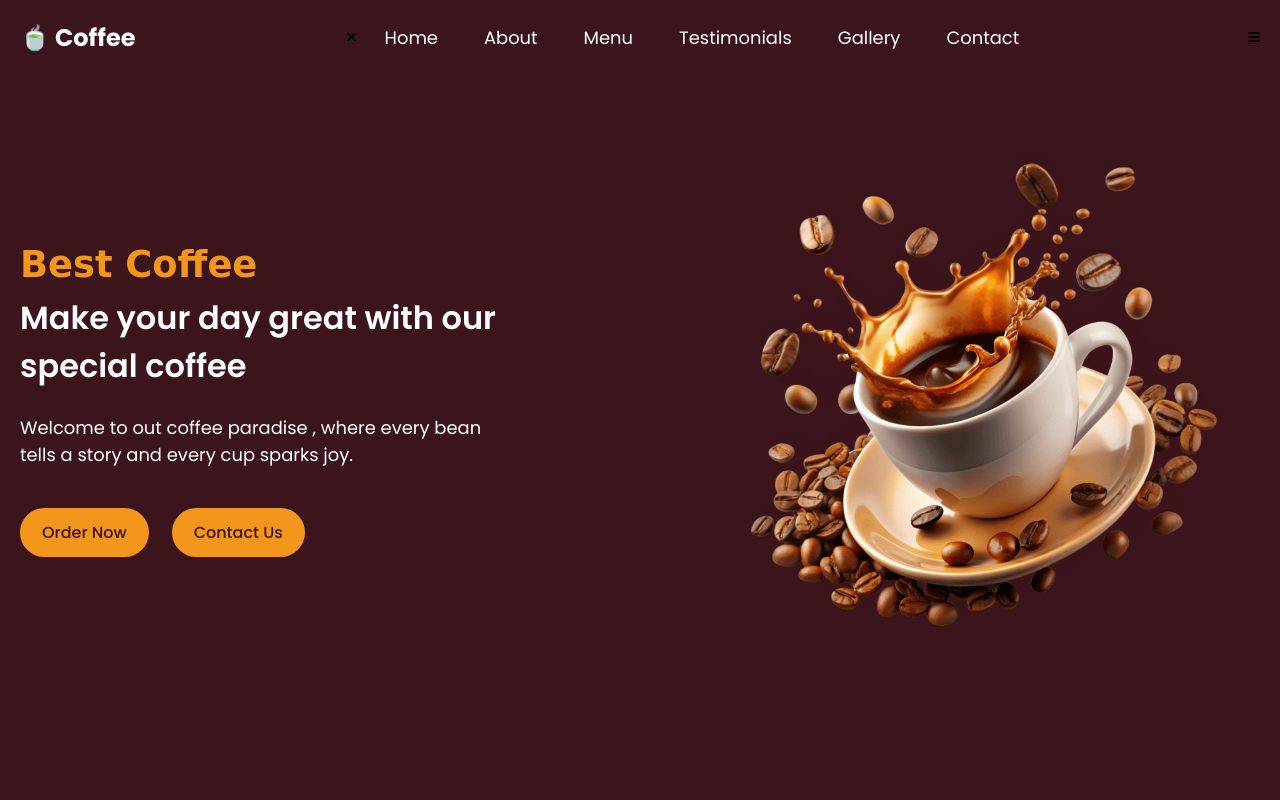
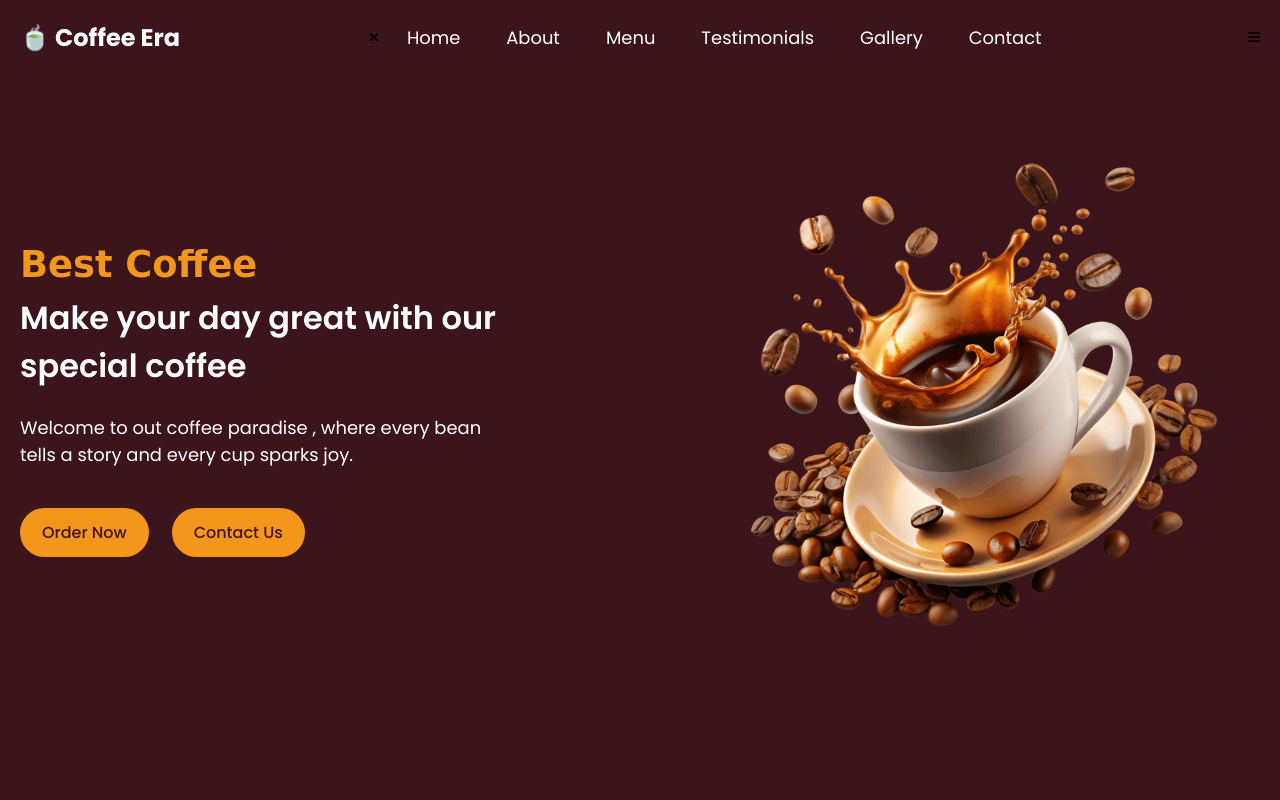
Before and after one commit to Aravind2455/coffee-app, a plain HTML site: page index.html in a window 1280 px wide. Shown: the top 800 px of the page. Drawn offline with Linux system fonts and the light colour scheme; a web font is replaced by a local one.

Commit message:
Update index.html

```diff
--- a/index.html
+++ b/index.html
@@ -8,7 +8,7 @@
 
 
     <meta name="viewport" content="width=device-width, initial-scale=1.0">
-    <title>Caffine drug</title>
+    <title>Coffee Era</title>
 </head>
 <body>
 
@@ -18,7 +18,7 @@
         <nav class="navbar section-content">
             <a href="#" class="nav-logo">
                 <h2 class="logo-text">
-                   	🍵 Coffee
+                   	🍵 Coffee Era
                 </h2>
             </a>
             <ul class="nav-menu">
@@ -285,4 +285,5 @@
 <script src="script.js"></script>
 
 </body>
+
 </html>
```
